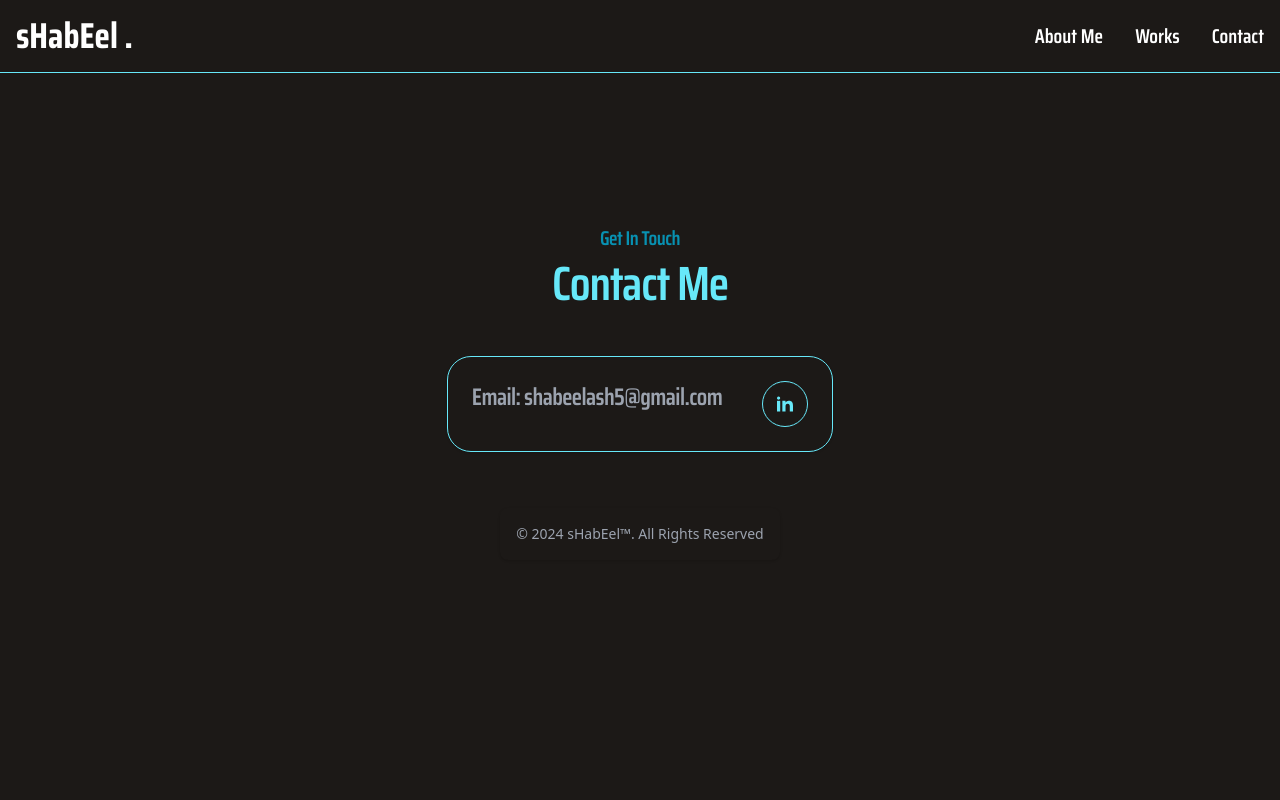
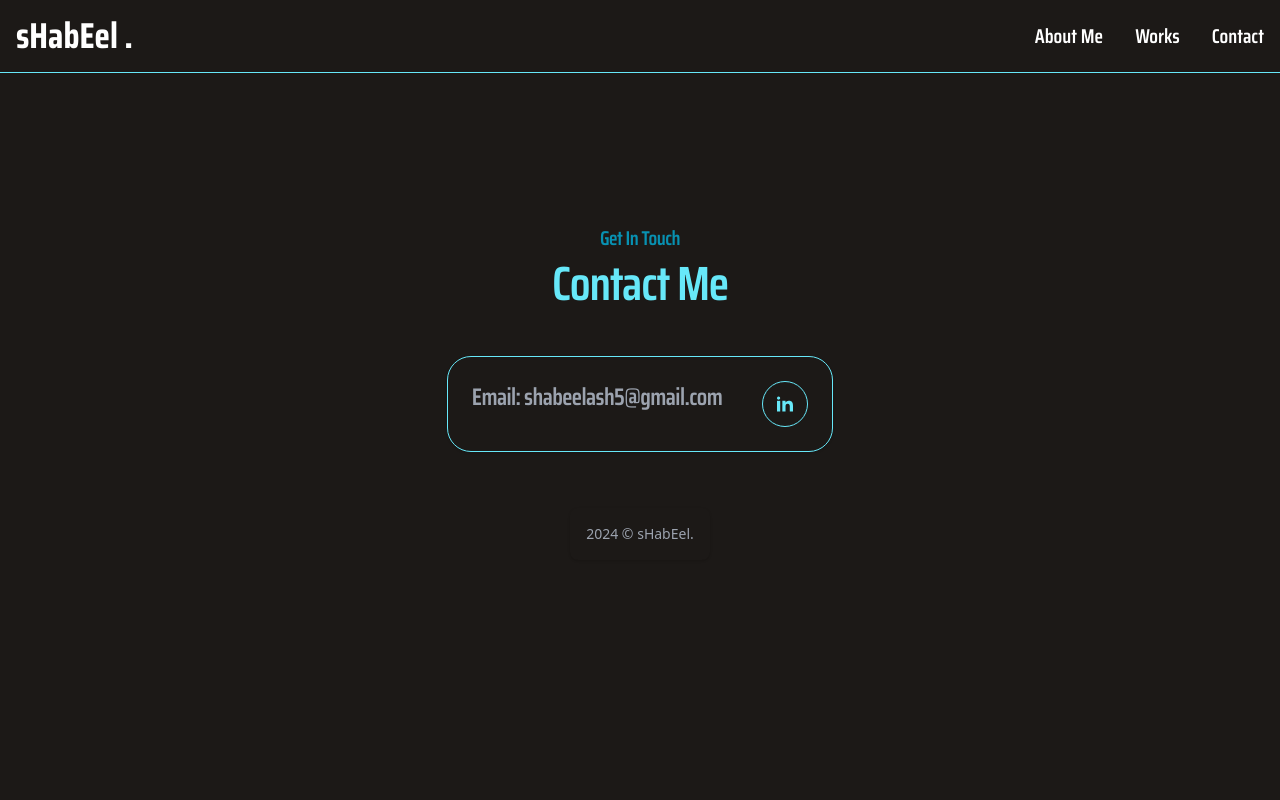
Before and after one commit to shabeelashraf5/portfolio, an Angular app: page /contact in a window 1280 px wide. Shown: the top 800 px of the page. Built offline with nearby package versions, Linux system fonts and the light colour scheme; a web font is replaced by a local one.

Commit message:
Modified footer

```diff
--- a/src/app/components/footer/footer.component.html
+++ b/src/app/components/footer/footer.component.html
@@ -2,7 +2,7 @@
 
 <footer class=" rounded-lg shadow m-4 dark:bg-gray-800">
     <div class="w-full mx-auto max-w-screen-xl p-4 md:flex md:items-center md:justify-between">
-      <span class="text-sm text-gray-400 sm:text-center dark:text-gray-400">© 2024 <a class="hover:underline">sHabEel™</a>. All Rights Reserved
+      <span class="text-sm text-gray-400 sm:text-center dark:text-gray-400">2024 © <a class="hover:underline">sHabEel</a>.
     </span>
 
     </div>
```
